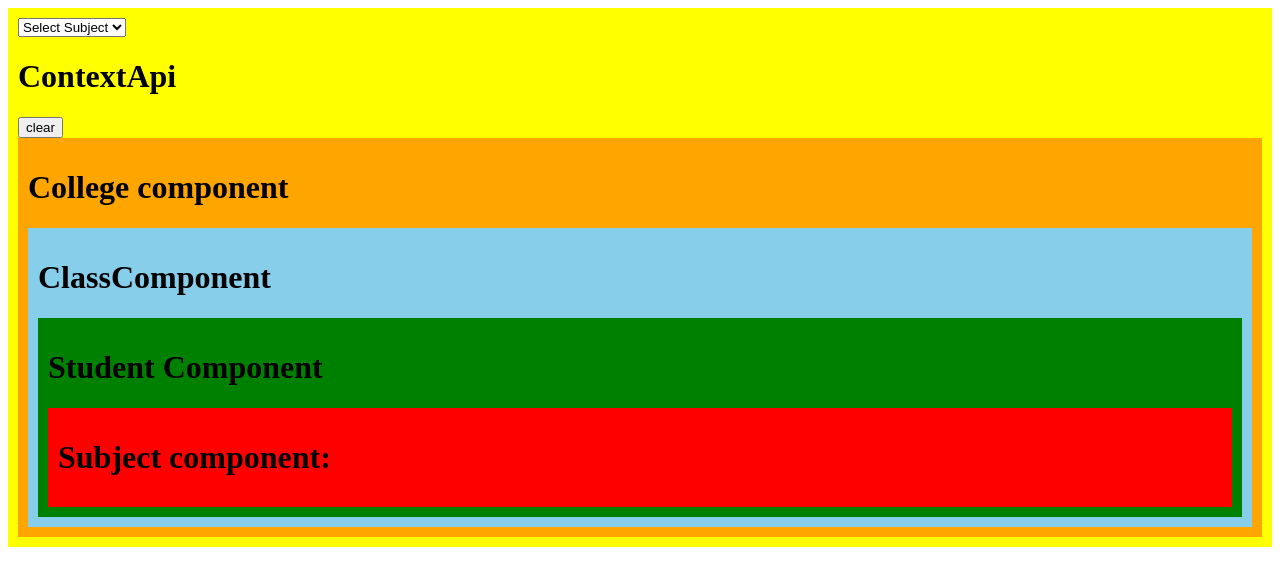
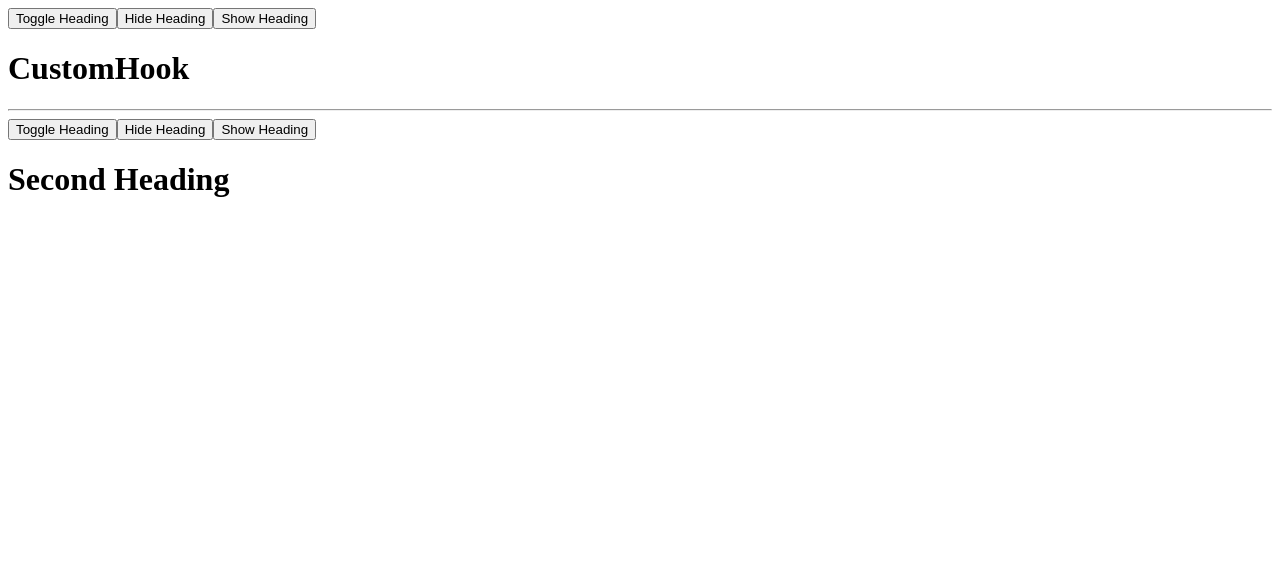
Before and after one commit to py-pankaj-ydv-7/Learning-React-js-step-by-step, a React (Vite) app in the folder react-blog/: page / in a window 1280 px wide. Shown: the top 586 px of the page. Built offline with nearby package versions, Linux system fonts and the light colour scheme.

Commit message:
custom hook

```diff
--- a/react-blog/src/App.jsx
+++ b/react-blog/src/App.jsx
@@ -116,8 +116,8 @@
 // import UseActionStateHook from "./UseActionStateHook";
 // import UseIdHook from "./UseIdHook";
 // import FragmentationInReact from "./FragmentationInReact";
-import ContextApi from "./contextApi/ContextApi";
-
+// import ContextApi from "./contextApi/ContextApi";
+import CustomHook from "./Customhook/CustomHook";
 
 // function App(){
 //   return(
@@ -206,7 +206,8 @@ function App(){
       {/* <UseActionStateHook/> */}
       {/* <UseIdHook/> */}
       {/* <FragmentationInReact/> */}
-      <ContextApi/>
+      {/* <ContextApi/> */}
+      <CustomHook/>
 
 
     </div>
--- /dev/null
+++ b/react-blog/src/Customhook/CustomHook.jsx
@@ -0,0 +1,29 @@
+import useToggle from "./UseToggle"
+
+function CustomHook() {
+    const [value,toggleValue]=useToggle(true);
+    const [data,setData]=useToggle(true);
+    console.log("value ------ ",value);
+
+  return (
+    <div>
+        <button onClick={toggleValue}>Toggle Heading</button>
+        <button onClick={()=>toggleValue(false)}>Hide Heading</button>
+        <button onClick={()=>toggleValue(true)}>Show Heading</button>
+
+        {
+            value? <h1>CustomHook</h1>:null
+        }
+        <hr />
+        <button onClick={setData}>Toggle Heading</button>
+        <button onClick={()=>setData(false)}>Hide Heading</button>
+        <button onClick={()=>setData(true)}>Show Heading</button>
+        {
+            data?<h1>Second Heading</h1>:null
+        }
+
+    </div>
+  )
+}
+
+export default CustomHook
--- /dev/null
+++ b/react-blog/src/Customhook/useToggle.jsx
@@ -0,0 +1,15 @@
+import { useState } from "react";
+
+const useToggle=(defaultValu)=>{
+    const [value,setValue]=useState(defaultValu);
+    function toggleValue(val){
+        if(typeof val!='boolean'){
+            setValue(!value)
+        }else{
+            setValue(val)
+        }
+    }
+    return [value,toggleValue ]
+}
+
+export default useToggle;
```
